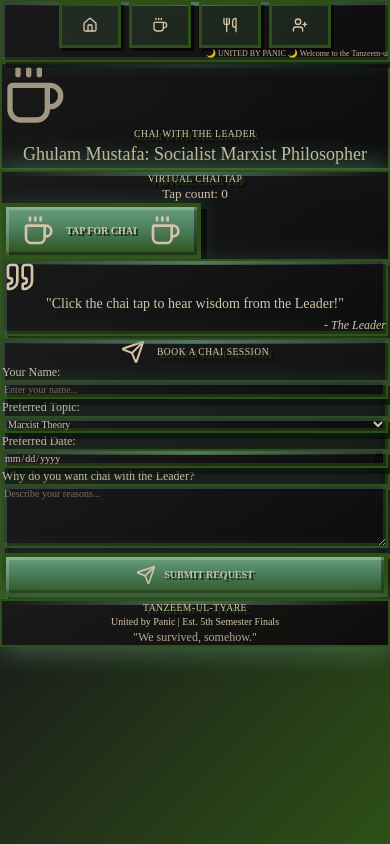
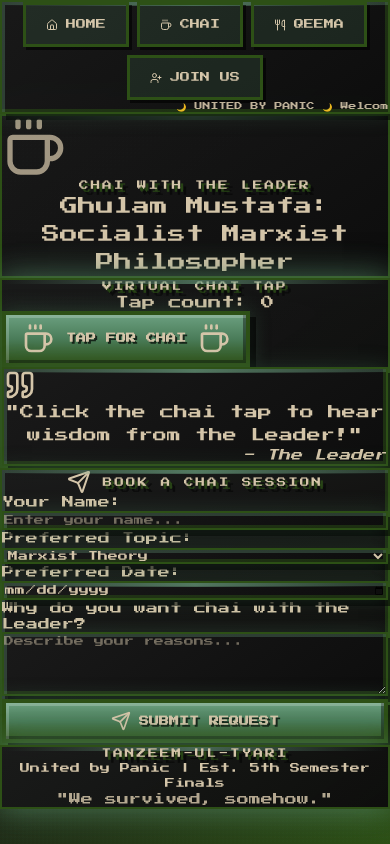
Before and after one commit to Musxeto/tanzeem-ul-tyari, a React (Vite) app: page /chai-leader in a window 390 px wide. Built offline with nearby package versions, Linux system fonts and the light colour scheme.

Commit message:
fix(ui): improve responsiveness and added assets (favicon, meta, fonts)

```diff
--- a/index.html
+++ b/index.html
@@ -1,14 +1,36 @@
 <!doctype html>
 <html lang="en">
-  <head>
 <meta charset="UTF-8" />
-    <link rel="icon" type="image/png" href="/src/assets/logo.png" />
+<link rel="icon" type="image/png" href="/logo.png" />
 <meta name="viewport" content="width=device-width, initial-scale=1.0" />
+<meta name="description"
+  content="Tanzeem-ul-Tyari - United by Panic. Final Exams preparation portal for 5th Semester." />
+<meta name="keywords" content="Tanzeem-ul-Tyari, Final Exams, Ramadan, Study Group" />
+<meta name="author" content="Tanzeem-ul-Tyari" />
+
+<!-- Open Graph / Facebook -->
+<meta property="og:type" content="website" />
+<meta property="og:url" content="https://tanzeem-ul-tyari.vercel.app/" />
+<meta property="og:title" content="Tanzeem-ul-Tyari | United by Panic" />
+<meta property="og:description"
+  content="Tanzeem-ul-Tyari - United by Panic. Final Exams preparation portal for 5th Semester." />
+<meta property="og:image" content="/logo.png" />
+
+<!-- Twitter -->
+<meta property="twitter:card" content="summary_large_image" />
+<meta property="twitter:url" content="https://tanzeem-ul-tyari.vercel.app/" />
+<meta property="twitter:title" content="Tanzeem-ul-Tyari | United by Panic" />
+<meta property="twitter:description"
+  content="Tanzeem-ul-Tyari - United by Panic. Final Exams preparation portal for 5th Semester." />
+<meta property="twitter:image" content="/logo.png" />
+
 <link href="/src/index.css" rel="stylesheet">
-    <title>tanzeem-ul-tyari</title>
+<title>Tanzeem-ul-Tyari | United by Panic</title>
 </head>
+
 <body>
   <div id="root"></div>
   <script type="module" src="/src/main.tsx"></script>
 </body>
+
 </html>
--- a/src/App.tsx
+++ b/src/App.tsx
@@ -31,7 +31,7 @@ function App() {
             transition={{ duration: 3, repeat: Infinity }}
             className="text-mc-beige minecraft-text text-sm sm:text-base md:text-lg lg:text-xl mb-2"
           >
-            TANZEEM-UL-TYARE
+            TANZEEM-UL-TYARI
           </motion.p>
           <p className="text-mc-tan text-[10px] sm:text-xs md:text-sm">United by Panic | Est. 5th Semester Finals</p>
           <motion.p
--- a/src/components/Navigation.tsx
+++ b/src/components/Navigation.tsx
@@ -35,10 +35,10 @@ export default function Navigation() {
               >
                 <Link
                   to={item.to}
-                  className={`nav-link flex items-center gap-2 ${isActive ? 'bg-mc-green border-mc-light-green' : ''}`}
+                  className={`nav-link flex items-center justify-center gap-2 ${isActive ? 'bg-mc-green border-mc-light-green' : ''} text-[8px] sm:text-[10px] px-2 py-2 sm:px-4 sm:py-3`}
                 >
-                  <Icon size={16} />
-                  <span className="hidden sm:inline">{item.label}</span>
+                  <Icon className="w-3 h-3 sm:w-4 sm:h-4" />
+                  <span className="inline sm:inline">{item.label}</span>
                 </Link>
               </motion.div>
             );
--- a/src/index.css
+++ b/src/index.css
@@ -1,6 +1,11 @@
+@import url('https://fonts.googleapis.com/css2?family=Press+Start+2P&family=Amiri:wght@400;700&display=swap');
 @import "tailwindcss";
 
-@import url('https://fonts.googleapis.com/css2?family=Press+Start+2P&family=Amiri:wght@400;700&display=swap');
+.press-start-2p-regular {
+  font-family: "Press Start 2P", system-ui;
+  font-weight: 400;
+  font-style: normal;
+}
 
 * {
   margin: 0;
@@ -40,20 +45,16 @@ body::before {
   width: 100%;
   height: 100%;
   background-image:
-    repeating-linear-gradient(
-      0deg,
+    repeating-linear-gradient(0deg,
       transparent,
       transparent 2px,
       rgba(74, 124, 89, 0.02) 2px,
-      rgba(74, 124, 89, 0.02) 4px
-    ),
-    repeating-linear-gradient(
-      90deg,
+      rgba(74, 124, 89, 0.02) 4px),
+    repeating-linear-gradient(90deg,
       transparent,
       transparent 2px,
       rgba(74, 124, 89, 0.02) 2px,
-      rgba(74, 124, 89, 0.02) 4px
-    );
+      rgba(74, 124, 89, 0.02) 4px);
   pointer-events: none;
   z-index: 1;
 }
@@ -228,9 +229,17 @@ body::before {
 }
 
 @keyframes shimmer {
-  0% { background-position: 0% 50%; }
-  50% { background-position: 100% 50%; }
-  100% { background-position: 0% 50%; }
+  0% {
+    background-position: 0% 50%;
+  }
+
+  50% {
+    background-position: 100% 50%;
+  }
+
+  100% {
+    background-position: 0% 50%;
+  }
 }
 
 /* Particle effect container */
@@ -246,8 +255,15 @@ body::before {
 
 /* Floating Animation */
 @keyframes float {
-  0%, 100% { transform: translateY(0px); }
-  50% { transform: translateY(-20px); }
+
+  0%,
+  100% {
+    transform: translateY(0px);
+  }
+
+  50% {
+    transform: translateY(-20px);
+  }
 }
 
 .float {
@@ -256,8 +272,17 @@ body::before {
 
 /* Pulse Animation */
 @keyframes pulse {
-  0%, 100% { opacity: 1; transform: scale(1); }
-  50% { opacity: 0.8; transform: scale(1.05); }
+
+  0%,
+  100% {
+    opacity: 1;
+    transform: scale(1);
+  }
+
+  50% {
+    opacity: 0.8;
+    transform: scale(1.05);
+  }
 }
 
 .pulse {
@@ -266,8 +291,15 @@ body::before {
 
 /* Glow Animation */
 @keyframes glow {
-  0%, 100% { box-shadow: 0 0 20px rgba(74, 124, 89, 0.4); }
-  50% { box-shadow: 0 0 40px rgba(74, 124, 89, 0.8), 0 0 60px rgba(107, 159, 127, 0.6); }
+
+  0%,
+  100% {
+    box-shadow: 0 0 20px rgba(74, 124, 89, 0.4);
+  }
+
+  50% {
+    box-shadow: 0 0 40px rgba(74, 124, 89, 0.8), 0 0 60px rgba(107, 159, 127, 0.6);
+  }
 }
 
 .glow {
@@ -303,7 +335,9 @@ table {
 }
 
 /* Input Fields */
-input, select, textarea {
+input,
+select,
+textarea {
   font-family: 'Press Start 2P', cursive;
   font-size: 10px;
   background: rgba(26, 26, 26, 0.8);
@@ -312,7 +346,9 @@ input, select, textarea {
   box-shadow: inset 2px 2px 4px rgba(0, 0, 0, 0.5);
 }
 
-input:focus, select:focus, textarea:focus {
+input:focus,
+select:focus,
+textarea:focus {
   outline: none;
   border-color: var(--mc-light-green);
   box-shadow:
@@ -337,11 +373,6 @@ img {
 
 /* Responsive Utilities */
 @media (max-width: 768px) {
-  .minecraft-text {
-    font-size: clamp(0.5rem, 2vw, 0.75rem);
-    letter-spacing: 1px;
-  }
-
   .countdown-digit {
     font-size: clamp(2rem, 6vw, 3rem);
   }
@@ -365,11 +396,6 @@ img {
 }
 
 @media (max-width: 480px) {
-  .minecraft-text {
-    font-size: clamp(0.4rem, 2vw, 0.6rem);
-    letter-spacing: 0.5px;
-  }
-
   .countdown-digit {
     font-size: clamp(1.5rem, 5vw, 2rem);
   }
@@ -384,7 +410,8 @@ img {
 }
 
 /* Ensure no horizontal overflow */
-html, body {
+html,
+body {
   overflow-x: hidden;
   width: 100%;
   position: relative;
--- a/src/pages/HomePage.tsx
+++ b/src/pages/HomePage.tsx
@@ -5,10 +5,8 @@ import { Clock, Moon, Sun, Star, Trophy } from 'lucide-react';
 
 export default function HomePage() {
   const [countdown, setCountdown] = useState({ type: '', hours: 0, minutes: 0, seconds: 0 });
-  const [mounted, setMounted] = useState(false);
 
   useEffect(() => {
-    setMounted(true);
     const timer = setInterval(() => {
       const now = new Date();
       const today = ramadanTimings[0]; // Use first day for demo
@@ -70,11 +68,11 @@ export default function HomePage() {
     <motion.div
       variants={containerVariants}
       initial="hidden"
-      animate={mounted ? "visible" : "hidden"}
-      className="container mx-auto px-4 py-8"
+      animate="visible"
+      className="container mx-auto px-4 py-4 sm:py-8"
     >
       {/* Hero Section with Logo */}
-      <motion.div variants={itemVariants} className="text-center mb-8 md:mb-12 relative px-2">
+      <motion.div variants={itemVariants} className="text-center mb-6 md:mb-12 relative px-2">
         <motion.div
           initial={{ scale: 0, rotate: -180 }}
           animate={{ scale: 1, rotate: 0 }}
@@ -143,7 +141,7 @@ export default function HomePage() {
       </motion.div>
 
       {/* Islamic-styled Ramadan Countdown */}
-      <motion.div variants={itemVariants} className="mb-12">
+      <motion.div variants={itemVariants} className="mb-8 md:mb-12">
         <div className="islamic-border islamic-pattern p-6 md:p-8 relative overflow-hidden">
           {/* Decorative corners */}
           <div className="absolute top-2 left-2 md:top-4 md:left-4 w-6 h-6 md:w-8 md:h-8 border-t-4 border-l-4 border-gold"></div>
@@ -155,10 +153,10 @@ export default function HomePage() {
             animate={{ scale: [1, 1.02, 1] }}
             transition={{ duration: 2, repeat: Infinity }}
           >
-            <h2 className="islamic-text text-xl sm:text-2xl md:text-3xl lg:text-4xl mb-3 md:mb-4 lg:mb-6 text-center text-gold flex items-center justify-center gap-2 flex-wrap">
-              <Moon className="animate-pulse" size={20} />
+            <h2 className="islamic-text text-lg sm:text-2xl md:text-3xl lg:text-4xl mb-3 md:mb-4 lg:mb-6 text-center text-gold flex items-center justify-center gap-2 flex-wrap">
+              <Moon className="animate-pulse w-4 h-4 sm:w-5 sm:h-5" />
               <span>RAMADAN 2026</span>
-              <Moon className="animate-pulse" size={20} />
+              <Moon className="animate-pulse w-4 h-4 sm:w-5 sm:h-5" />
             </h2>
 
             <div className="text-center mb-3 md:mb-4 lg:mb-6">
@@ -174,18 +172,18 @@ export default function HomePage() {
                     initial={{ scale: 0 }}
                     animate={{ scale: 1 }}
                     transition={{ delay: 0.5 + idx * 0.1 }}
-                    className="minecraft-border bg-gradient-to-b from-mc-green to-mc-dark-green p-3 md:p-6 min-w-[90px] md:min-w-[120px]"
+                    className="minecraft-border bg-gradient-to-b from-mc-green to-mc-dark-green p-2 sm:p-3 md:p-6 min-w-[70px] sm:min-w-[90px] md:min-w-[120px]"
                   >
-                    <item.icon className="mx-auto mb-1 md:mb-2 text-gold" size={20} />
+                    <item.icon className="mx-auto mb-1 md:mb-2 text-gold w-4 h-4 sm:w-5 sm:h-5" />
                     <motion.div
-                      className="text-3xl md:text-5xl text-mc-beige minecraft-text"
+                      className="text-xl sm:text-3xl md:text-5xl text-mc-beige minecraft-text"
                       key={item.value}
                       initial={{ y: -20, opacity: 0 }}
                       animate={{ y: 0, opacity: 1 }}
                     >
                       {String(item.value).padStart(2, '0')}
                     </motion.div>
-                    <div className="islamic-text text-mc-beige text-[8px] md:text-xs mt-1 md:mt-2">{item.label}</div>
+                    <div className="islamic-text text-mc-beige text-[8px] sm:text-[10px] md:text-xs mt-1 md:mt-2">{item.label}</div>
                   </motion.div>
                 ))}
               </div>
@@ -222,7 +220,7 @@ export default function HomePage() {
             >
               <Moon size={32} className="text-gold mx-auto sm:w-10 sm:h-10 md:w-12 md:h-12" />
             </motion.div>
-            <h2 className="islamic-text text-xl sm:text-2xl md:text-3xl lg:text-4xl xl:text-5xl mb-2 md:mb-3 text-gold leading-tight">
+            <h2 className="islamic-text text-lg sm:text-2xl md:text-3xl lg:text-4xl xl:text-5xl mb-2 md:mb-3 text-gold leading-tight">
               Ramadan Prayer Times
             </h2>
             <p className="text-mc-tan text-xs sm:text-sm md:text-base">February 19 - March 20, 2026</p>
@@ -372,7 +370,7 @@ export default function HomePage() {
           THE LEADERSHIP COUNCIL
           <Trophy className="text-gold" size={24} />
         </h2>
-        <div className="grid grid-cols-1 sm:grid-cols-2 lg:grid-cols-3 gap-4 md:gap-6">
+        <div className="grid grid-cols-1 sm:grid-cols-2 lg:grid-cols-3 gap-4">
           {[
             { name: 'Ghulam Mustafa', title: 'Leader & Founder', persona: 'Socialist Marxist Philosopher', icon: '👑' },
             { name: 'Mudassar Bhatti', title: 'The Big Dawg', persona: 'Masculine ex-leader; Red-pilled energy', icon: '💪' },
@@ -394,6 +392,6 @@ export default function HomePage() {
           ))}
         </div>
       </motion.div>
-    </motion.div>
+    </motion.div >
   );
 }
```
Lines whose indentation alone changed are shown as unchanged.
